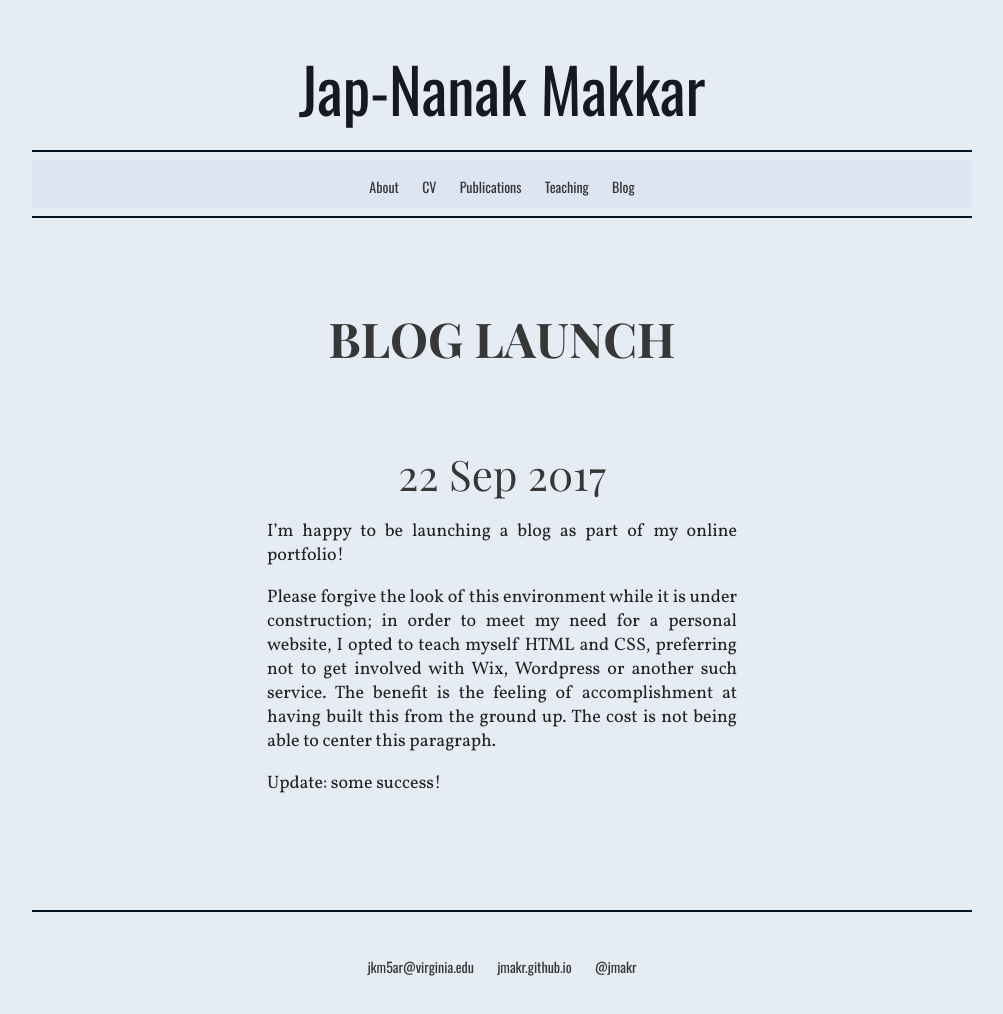
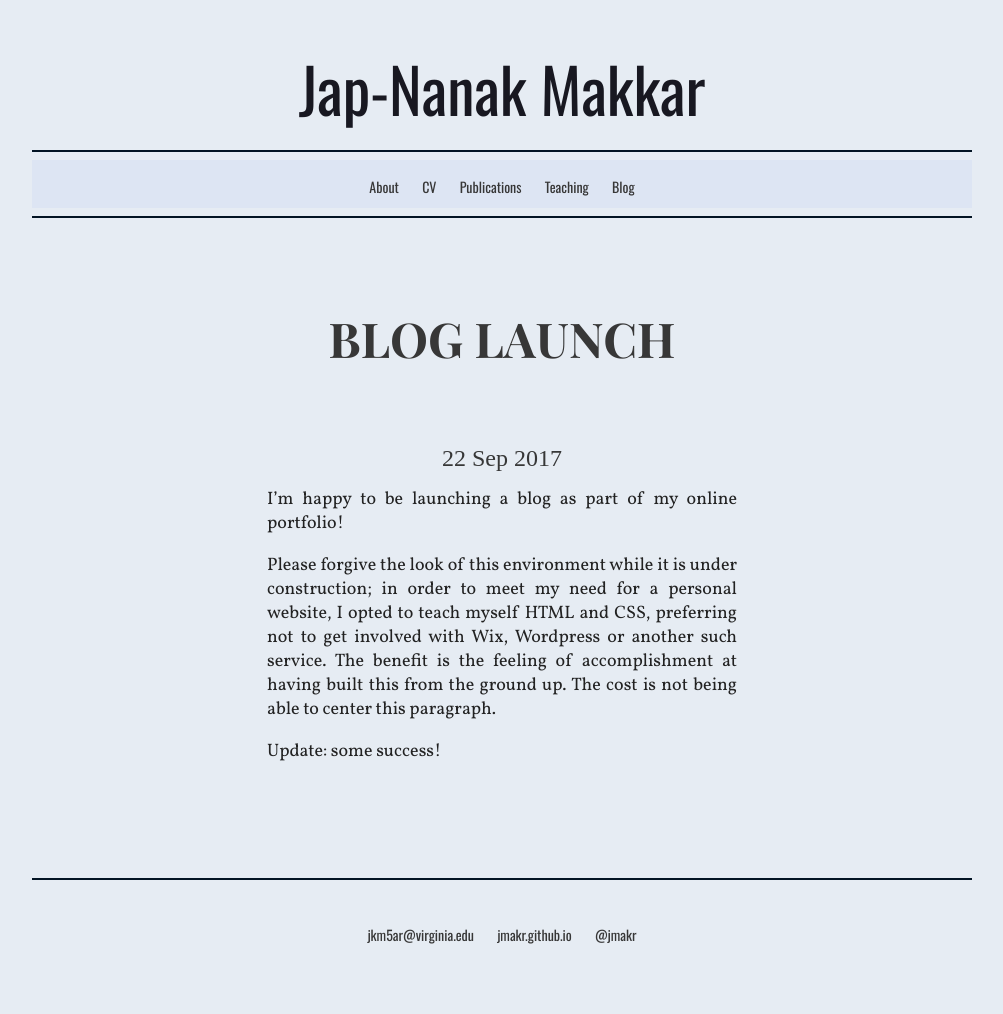
Before and after one commit to jmakr/jmakr.github.io, a Jekyll site: the page built from _posts/2017-09-22-Blog-Launch.md, in a window 1280 px wide. Shown: the whole page, without its empty margins (138-1141 px from the left). Built offline with Jekyll 4.4.1, drawn with Linux system fonts in a browser that asks for light colours; some web fonts are replaced; after the commit the page ends 982 px from its top, so only the background shows below that.

Commit message:
Update post.html

```diff
--- a/_layouts/post.html
+++ b/_layouts/post.html
@@ -9,7 +9,7 @@
 </div>
 
 <div class="datecontainer">
-<p4 class="meta">{{ page.date | date_to_string }}</p4>
+<p3 class="meta">{{ page.date | date_to_string }}</p3>
 </div>
 
 <div class="postcontainer">
```
